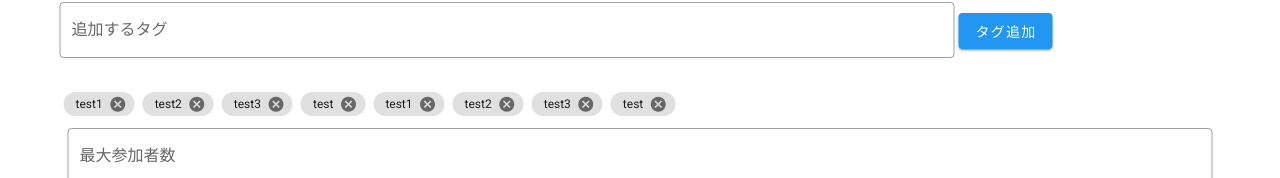
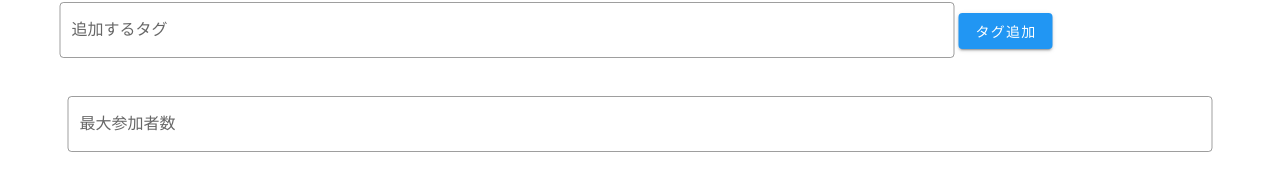
Before and after one commit to kubo-hide-kun/hackfesfuk2, a Vue app: page /create in a window 1280 px wide. Shown: the part 540-718 px from the top of the page. Built offline with nearby package versions, Linux system fonts and the light colour scheme; what mavon-editor would draw is missing.

Commit message:
Update create form

```diff
--- a/src/views/EventCreateForm.vue
+++ b/src/views/EventCreateForm.vue
@@ -170,16 +170,7 @@ export default {
       endTime: false,
       area: "",
       inputTag: "",
-      tags: [
-        "test1",
-        "test2",
-        "test3",
-        "test",
-        "test1",
-        "test2",
-        "test3",
-        "test"
-      ],
+      tags: [],
       limitAttendaces: "",
       isPublic: false,
       chartOptions: {
@@ -225,19 +216,20 @@ export default {
     post() {
       // let url = "https://hackfesfuk-api.azurewebsites.net/api/create-event";
 
-      // let XHR = new XMLHttpRequest();
-      let FD = new FormData();
-      FD.append("title",this.title);
-      FD.append("description",this.description);
-      FD.append("start",new Date(this.date1 + "T" + this.time1 + "+09:00"));
-      FD.append("end",new Date(this.date2 + "T" + this.time2 + "+09:00"));
-      FD.append("place",this.area);
-      FD.append("tags",this.tags.join(" "));
-      FD.append("limitAttendaces",this.limitAttendaces);
-      FD.append("public",this.isPublic);
+      const XHR = new XMLHttpRequest();
+      const FD = new FormData();
+      FD.append("title", this.title);
+      FD.append("description", this.description);
+      FD.append("start", new Date(this.date1 + "T" + this.time1 + "+09:00"));
+      FD.append("end", new Date(this.date2 + "T" + this.time2 + "+09:00"));
+      FD.append("place", this.area);
+      FD.append("tags", this.tags.join(" "));
+      FD.append("limitAttendaces", this.limitAttendaces);
+      FD.append("public", this.isPublic);
 
-      console.log(formData) //eslint-disable-line
+      XHR.open("GET", "https://hackfesfuk-api.azurewebsites.net/api/edit-event");
 
+      XHR.send(FD);
     }
   }
 };
@@ -264,6 +256,5 @@ export default {
   text-align: center;
   color: #2c3e50;
   margin-top: 60px;
-  weight: 514px;
 }
 </style>
```
